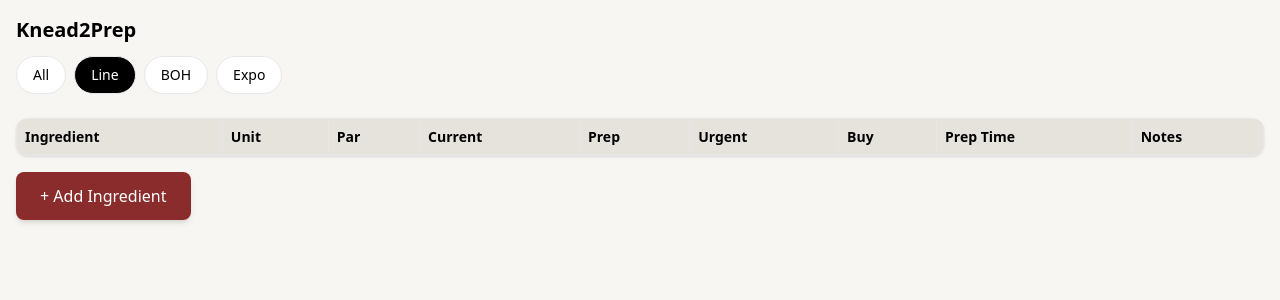
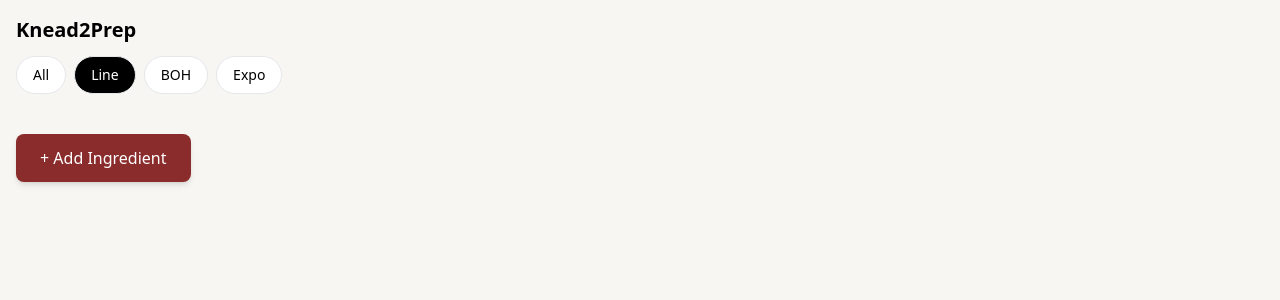
Before and after one commit to michelleduong03/Knead2Prep, a React (Create React App) app: page / in a window 1280 px wide. Shown: the top 300 px of the page. Built offline with nearby package versions, Linux system fonts and the light colour scheme.

Commit message:
changed UI to be individual items

```diff
--- a/src/App.js
+++ b/src/App.js
@@ -217,9 +217,7 @@
           No ingredients added yet.
         </div>
       ) : (
-        <>
-          {/* MOBILE CARDS (visible on small screens) */}
-          <div className="sm:hidden space-y-3">
+        <div className="space-y-3">
           {filteredRows.map((row) => (
             <div key={row.id} className="bg-white rounded-lg shadow p-4">
               <div className="flex items-start justify-between mb-3">
@@ -335,76 +333,6 @@
             </div>
           ))}
         </div>
-
-          {/* DESKTOP TABLE (hidden on small screens) */}
-          <div className="hidden sm:block overflow-x-auto bg-white rounded-xl shadow">
-            <table className="min-w-full border-collapse text-sm">
-              <thead className="bg-[#e6e3dc]">
-                <tr>
-                  {[
-                    "Ingredient",
-                    "Unit",
-                    "Par",
-                    "Current",
-                    "Prep",
-                    "Urgent",
-                    "Buy",
-                    "Prep Time",
-                    "Notes",
-                  ].map((h) => (
-                    <th
-                      key={h}
-                      className="border p-2 text-left whitespace-nowrap"
-                    >
-                      {h}
-                    </th>
-                  ))}
-                </tr>
-              </thead>
-
-              <tbody>
-                {filteredRows.map((row) => (
-                  <tr key={row.id} className="border-t align-top">
-                    {[
-                      "ingredient",
-                      "unit",
-                      "par",
-                      "current",
-                      "prep",
-                      "urgent",
-                      "buy",
-                      "prepTime",
-                    ].map((field) => (
-                      <td key={field} className="border p-1">
-                        <input
-                          className="w-full border rounded px-2 py-1 bg-white text-black"
-                          value={row[field]}
-                          onChange={(e) =>
-                            handleChange(row.id, field, e.target.value)
-                          }
-                        />
-                      </td>
-                    ))}
-
-                    <td className="border p-1 text-center">
-                      <button
-                        onClick={() => setModalRowId(row.id)}
-                        className="text-xl"
-                        title={
-                          row.notes
-                            ? "Night shift left a note"
-                            : "Add night shift note"
-                        }
-                      >
-                        {row.notes ? "⚠️" : "➕"}
-                      </button>
-                    </td>
-                  </tr>
-                ))}
-              </tbody>
-            </table>
-          </div>
-        </>
       )}
 
       {activeStation !== "All" && (
@@ -421,8 +349,7 @@
         <div className="mt-8 bg-white rounded-xl shadow p-4">
           <h2 className="text-lg font-semibold mb-3">Prep List for Today</h2>
 
-          {/* Mobile prep list */}
-          <div className="sm:hidden space-y-3">
+          <div className="space-y-3">
             {prepList.map((item) => (
               <div key={item.id} className="border rounded-lg p-3">
                 <div className="font-semibold text-base mb-2">
@@ -450,43 +377,6 @@
               </div>
             ))}
           </div>
-
-          {/* Desktop prep list */}
-          <table className="hidden sm:table w-full text-sm border-collapse">
-            <thead className="bg-[#e6e3dc]">
-              <tr>
-                <th className="border p-2 text-left">Ingredient</th>
-                <th className="border p-2">Station</th>
-                <th className="border p-2">Prep Amount</th>
-                <th className="border p-2">Urgent</th>
-                <th className="border p-2">Notes</th>
-              </tr>
-            </thead>
-
-            <tbody>
-              {prepList.map((item) => (
-                <tr key={item.id} className="border-t">
-                  <td className="border p-2 font-medium">
-                    {item.ingredient || "—"}
-                  </td>
-
-                  <td className="border p-2 text-center">{item.station}</td>
-
-                  <td className="border p-2 text-center">
-                    {item.amountToPrep}
-                  </td>
-
-                  <td className="border p-2 text-center">
-                    {item.urgent || "—"}
-                  </td>
-
-                  <td className="border p-2 text-xs text-gray-600">
-                    {item.notes || "—"}
-                  </td>
-                </tr>
-              ))}
-            </tbody>
-          </table>
         </div>
       )}
 
```
Lines whose indentation alone changed are shown as unchanged.
